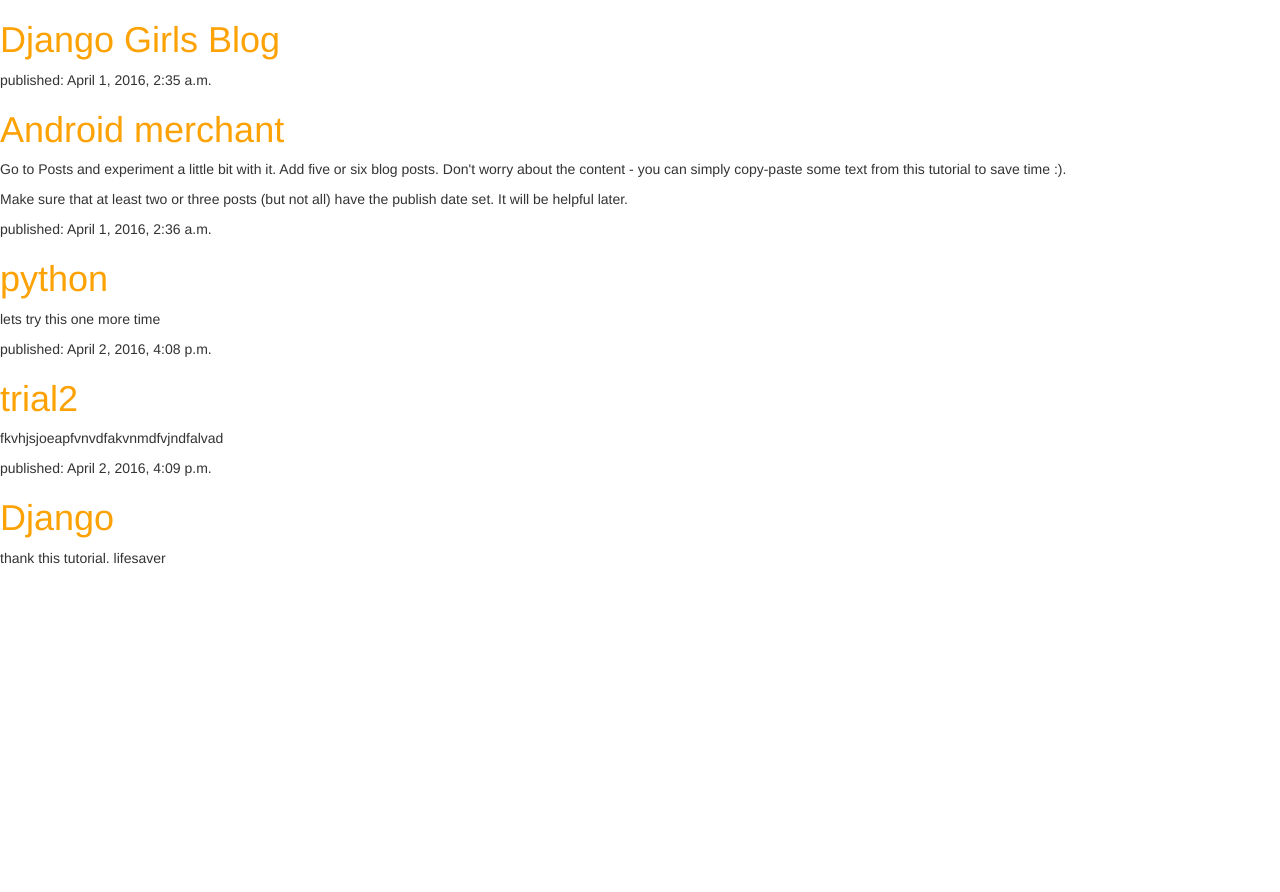
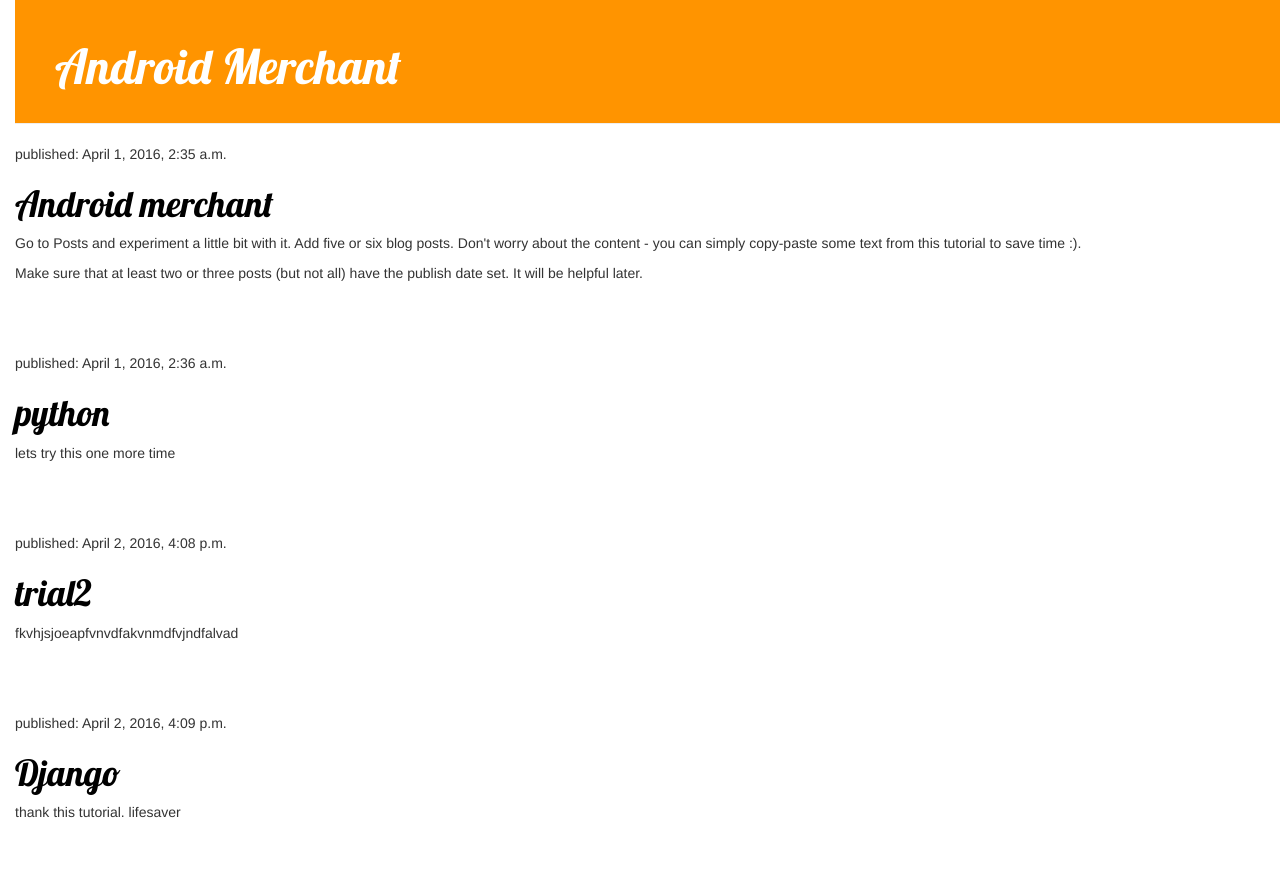
Before and after one commit to mwongeraE/new-blog, a Django app: page / in a window 1280 px wide. Before the commit the page ends 564 px from the top, so only its background shows below. Run offline with Django 3.2, Linux system fonts and the light colour scheme; data comes from the database, SQL or seed files in the repository; some libraries are stand-ins or nearby versions.

Commit message:
body styling css

```diff
--- a/blog/static/css/blog.css
+++ b/blog/static/css/blog.css
@@ -1,3 +1,53 @@
 h1 a {
     color: #FCA205;
+    font-family: 'Lobster';
 }
+body {
+    padding-left: 15px;
+}
+.page-header {
+    background-color: #ff9400;
+    margin-top: 0;
+    padding: 20px 20px 20px 40px;
+}
+
+.page-header h1, .page-header h1 a, .page-header h1 a:visited, .page-header h1 a:active {
+    color: #ffffff;
+    font-size: 36pt;
+    text-decoration: none;
+}
+
+.content {
+    margin-left: 40px;
+}
+
+h1, h2, h3, h4 {
+    font-family: 'Lobster', cursive;
+}
+
+.date {
+    color: #828282;
+}
+
+.save {
+    float: right;
+}
+
+.post-form textarea, .post-form input {
+    width: 100%;
+}
+
+.top-menu, .top-menu:hover, .top-menu:visited {
+    color: #ffffff;
+    float: right;
+    font-size: 26pt;
+    margin-right: 20px;
+}
+
+.post {
+    margin-bottom: 70px;
+}
+
+.post h1 a, .post h1 a:visited {
+    color: #000000;
+}
--- a/blog/templates/blog/post_list.html
+++ b/blog/templates/blog/post_list.html
@@ -6,14 +6,16 @@
         <link rel="stylesheet" href="//maxcdn.bootstrapcdn.com/bootstrap/3.2.0/css/bootstrap.min.css">
 <link rel="stylesheet" href="//maxcdn.bootstrapcdn.com/bootstrap/3.2.0/css/bootstrap-theme.min.css">
 <link rel="stylesheet" href="{% static 'css/blog.css' %}">
+
+<link href="http://fonts.googleapis.com/css?family=Lobster&subset=latin,latin-ext" rel="stylesheet" type="text/css">
     </head>
     <body>
-        <div>
-    <h1><a href="/">Django Girls Blog</a></h1>
+        <div class="page-header">
+    <h1><a href="/">Android Merchant </a></h1>
 </div>
 
 {% for post in posts %}
-    <div>
+    <div class="post">
         <p>published: {{ post.published_date }}</p>
         <h1><a href="">{{ post.title }}</a></h1>
         <p>{{ post.text|linebreaks }}</p>
```
